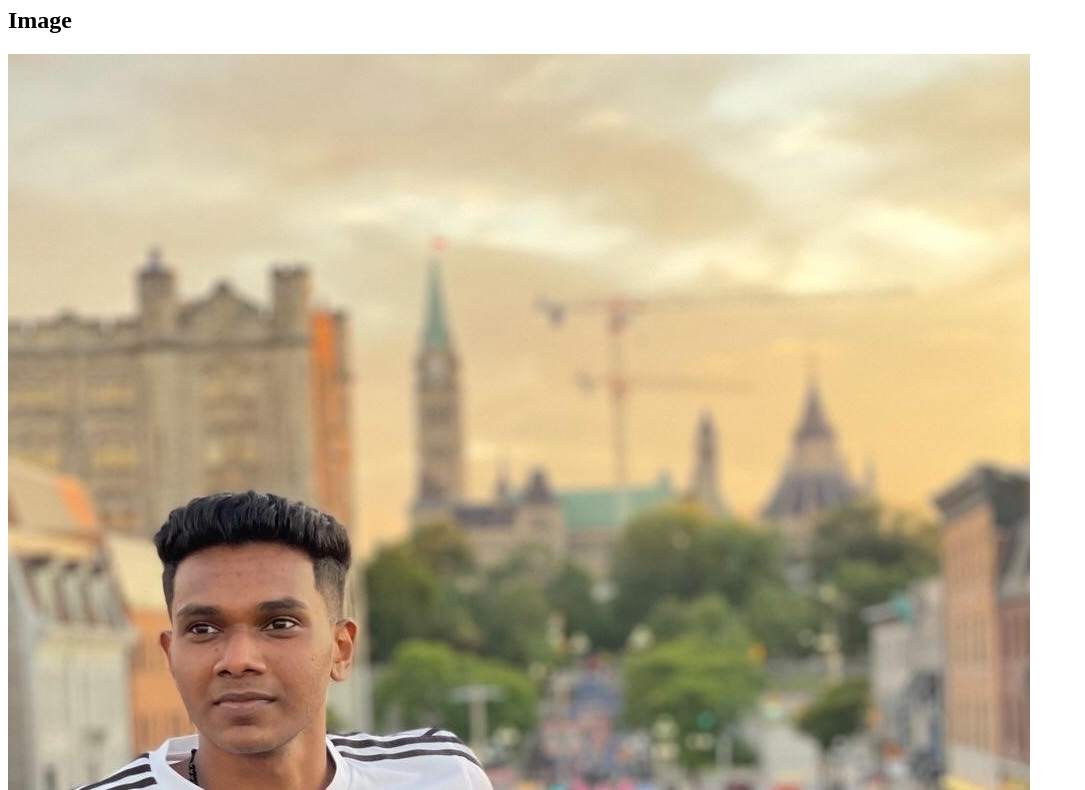
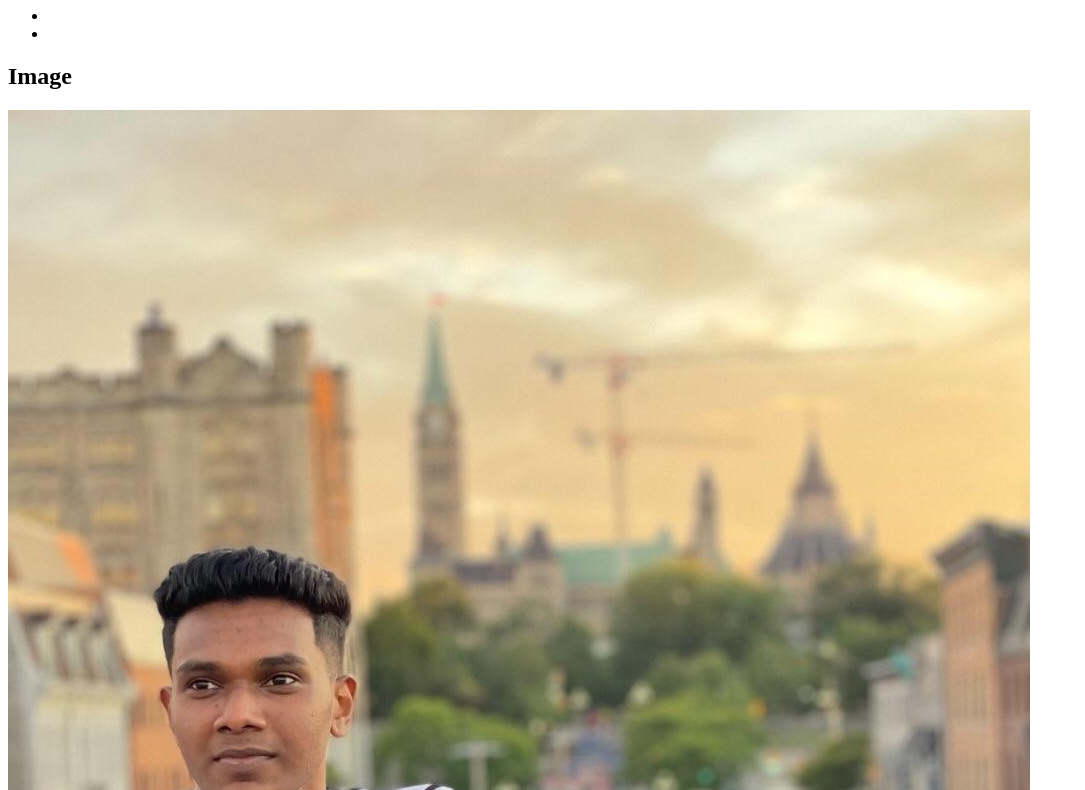
Before and after one commit to nett0008/nett0008.github.io, a plain HTML site: page Html.assignment/index.html in a window 1280 px wide. Shown: the part 73-863 px from the top of the page, without its empty margins (0-1085 px from the left). Drawn offline with Linux system fonts and the light colour scheme.

Commit message:
Updates nav tag

```diff
--- a/Html.assignment/index.html
+++ b/Html.assignment/index.html
@@ -10,6 +10,12 @@
     <header>
         <h1>SAM NETTO</h1>
     </header>
+   <nav>
+    <ul>
+        <li><a href="index.html"></a></li>
+        <li><a href="notes.html"></a></li>
+    </ul>
+   </nav>
     <div>
          <h2>Image</h2>
          <img src="images/sam.jpg" alt="picture of sam">
```
